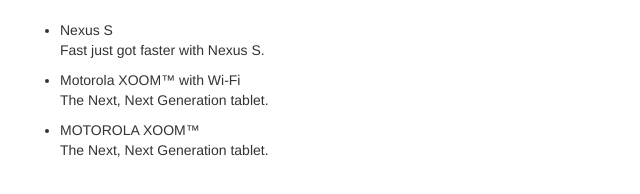
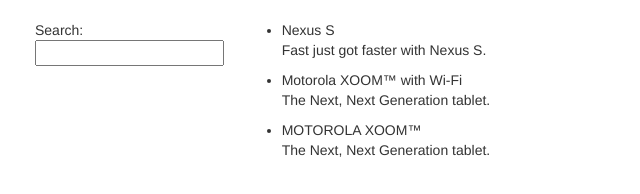
Before and after one commit to tonylixu/PhoneCat, a website: page app/index.html in a window 1280 px wide. Shown: the whole page, without its empty margins (0-640 px from the left). Drawn offline with nearby package versions, Linux system fonts and the light colour scheme.

Commit message:
Update template by adding a search box

```diff
--- a/app/phone-list/phone-list.template.html
+++ b/app/phone-list/phone-list.template.html
@@ -1,6 +1,26 @@
-<ul>
-  <li ng-repeat="phone in $ctrl.phones">
-    <span>{{phone.name}}</span>
-    <p>{{phone.snippet}}</p>
-  </li>
-</ul>
+<div class="container-fluid">
+  <div class="row">
+    <div class="col-md-2">
+      <!-- Sidebar content-->
+      <!-- When page loads, AngularJS binds the value of the input box to the data
+           model variable specified with ngModel and keeps the two in sync.
+           The data that a user types into the input box (bound to $ctrl.query) is
+           immediately available as a filter input in the list repeater -->
+      Search: <input ng-model="$ctrl.query" />
+    </div>
+
+    <div class="col-md-10">
+      <!--Body Content-->
+
+      <ul>
+        <!-- Use AngularJS's filter function to process the input for ngRepeat directive, the
+             filter function uses the $ctrl.query value to create a new array that contains
+             only those records that match the query. -->
+        <li ng-repeat="phone in $ctrl.phones | filter:$ctrl.query">
+          <span>{{phone.name}}</span>
+          <p>{{phone.snippet}}</p>
+        </li>
+      </ul>
+    </div>
+  </div>
+</div>
```
